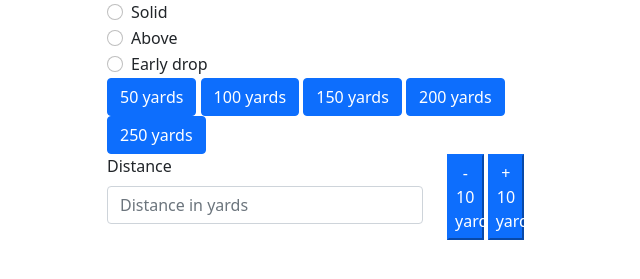
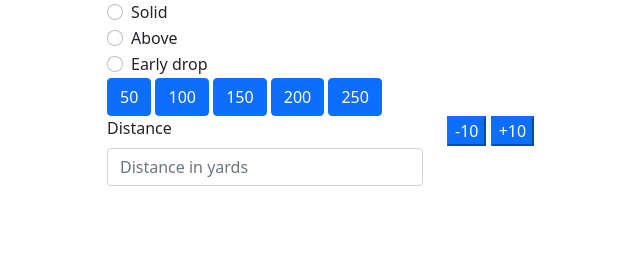
Before and after one commit to luiscberrocal/ganexa_event_manager, a Django app: page /en/golf/range_hits/ in a window 1280 px wide. Shown: the part 200-479 px from the top of the page, without its empty margins (11-651 px from the left). Run offline with Django 3.2, Linux system fonts and the light colour scheme; the visitor is signed in with stand-in values (Sample User, id 1); data that the repository does not hold is empty; parts of the project's set-up code (start-up, migrations or seed data) failed here and were passed over; some libraries are stand-ins or nearby versions.

Commit message:
Cleanup of HTML.

```diff
--- a/ganexa_event_manager/templates/golf/range_hits.html
+++ b/ganexa_event_manager/templates/golf/range_hits.html
@@ -1,7 +1,6 @@
 {% extends "base.html" %}
 {% load crispy_forms_tags %}
 {% load i18n %}
-
 {% block content %}
   <div class="container">
     <div class="row">
@@ -39,11 +38,11 @@
             </div>
           </div>
           <div>
-            <button class="btn btn-primary">50 yards</button>
-            <button class="btn btn-primary">100 yards</button>
-            <button class="btn btn-primary">150 yards</button>
-            <button class="btn btn-primary">200 yards</button>
-            <button class="btn btn-primary">250 yards</button>
+            <button class="btn btn-primary">50</button>
+            <button class="btn btn-primary">100</button>
+            <button class="btn btn-primary">150</button>
+            <button class="btn btn-primary">200</button>
+            <button class="btn btn-primary">250</button>
           </div>
           <div class="row">
             <div class="col-8">
@@ -53,8 +52,8 @@
               </div>
             </div>
             <div class="col-4">
-              <button class="btn-primary h-100 w-25">- 10 yards</button>
-              <button class="btn-primary h-100 w-25">+ 10 yards</button>
+              <button class="btn-primary">-10</button>
+              <button class="btn-primary">+10</button>
             </div>
           </div>
         </form>
```
